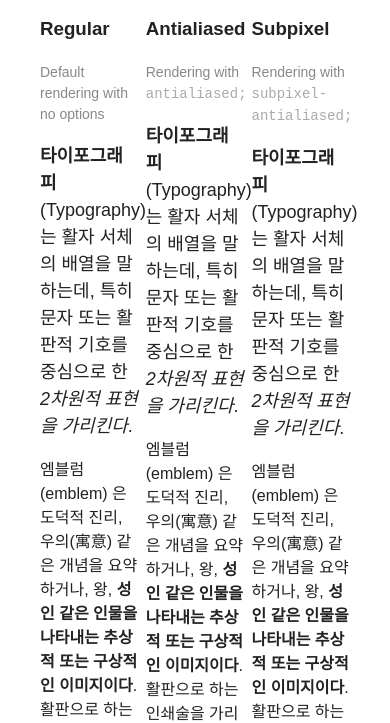
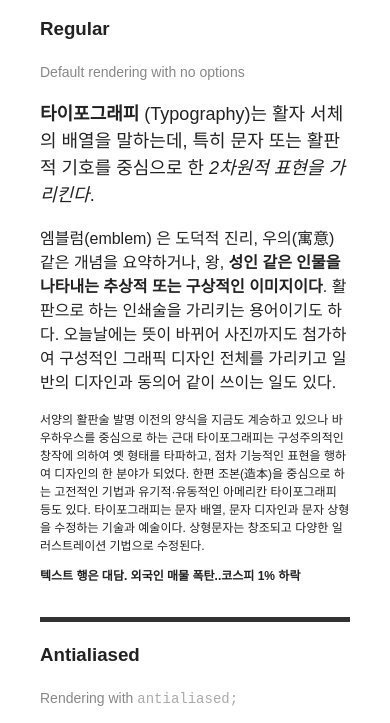
Before and after one commit to nextbase/korean-type-test, a website: page src/index.html in a window 390 px wide. Shown: the part 123-846 px from the top of the page. Drawn offline with Linux system fonts and the light colour scheme; files that its build step writes are made by us from their sources; a web font is replaced by a local one.

Commit message:
Pushing more responsive code

```diff
--- a/src/css/main.css
+++ b/src/css/main.css
@@ -123,6 +123,15 @@ textarea {
   width: 31.76157%;
   padding-bottom: 20px;
   border-bottom: 5px solid #333;
+}
+
+@media (max-width: 800px) {
+
+  .unit {
+    width: 100%;
+    margin-right: 0;
+  }
+
 }
 
 .unit:last-child {
```
Also changed, not shown: dist/css/main.css.
